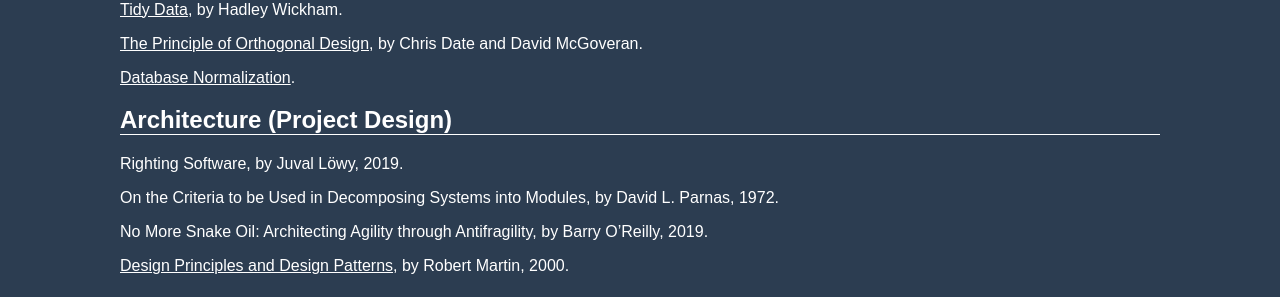
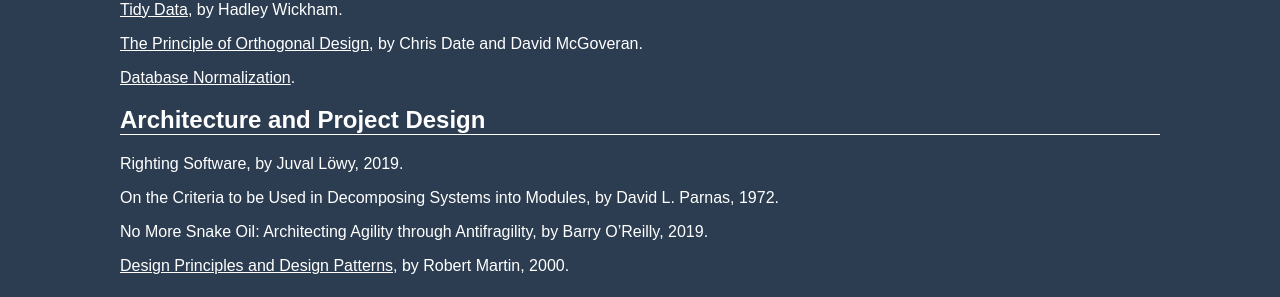
Before and after one commit to brunoroque06/brunoroque06.github.io, a Jekyll site: the page built from _pages/software-engineering.md, in a window 1280 px wide. Shown: the part 691-988 px from the top of the page. Built offline with Jekyll 4.4.1, drawn with Linux system fonts in a browser that asks for light colours; our own code applies the rules of GitHub Pages for plain Markdown files.

Commit message:
Improve title

```diff
--- a/_pages/software-engineering.md
+++ b/_pages/software-engineering.md
@@ -29,7 +29,7 @@
 
 [Database Normalization](https://en.wikipedia.org/wiki/Database_normalization#Normal_forms).
 
-## Architecture (Project Design)
+## Architecture and Project Design
 
 Righting Software, by Juval Löwy, 2019.
 
```
